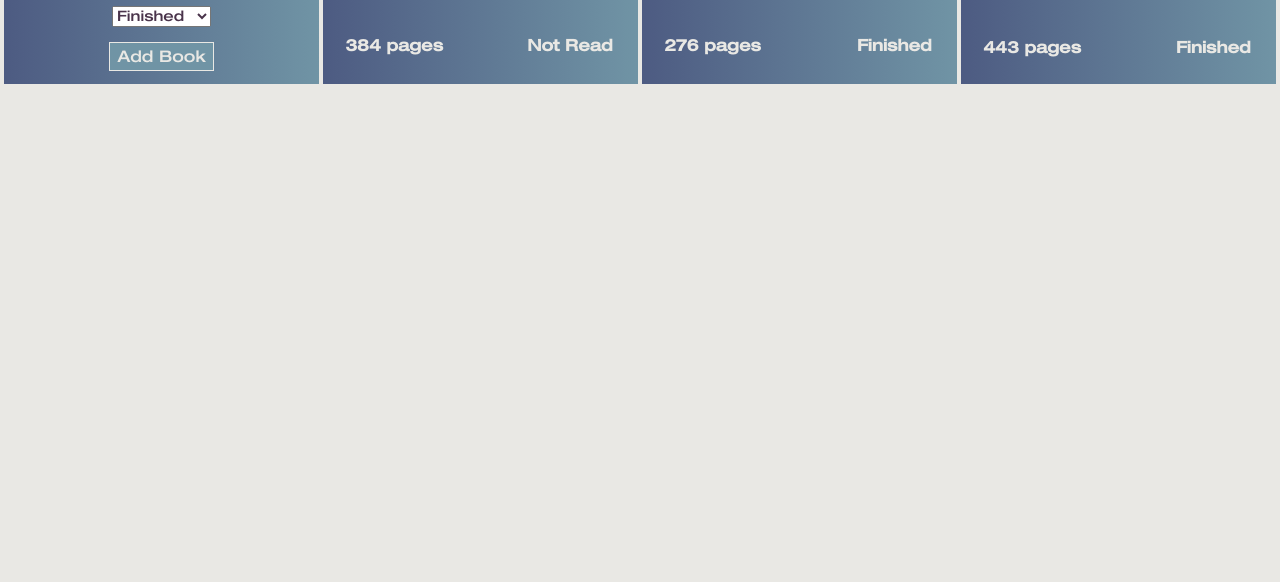
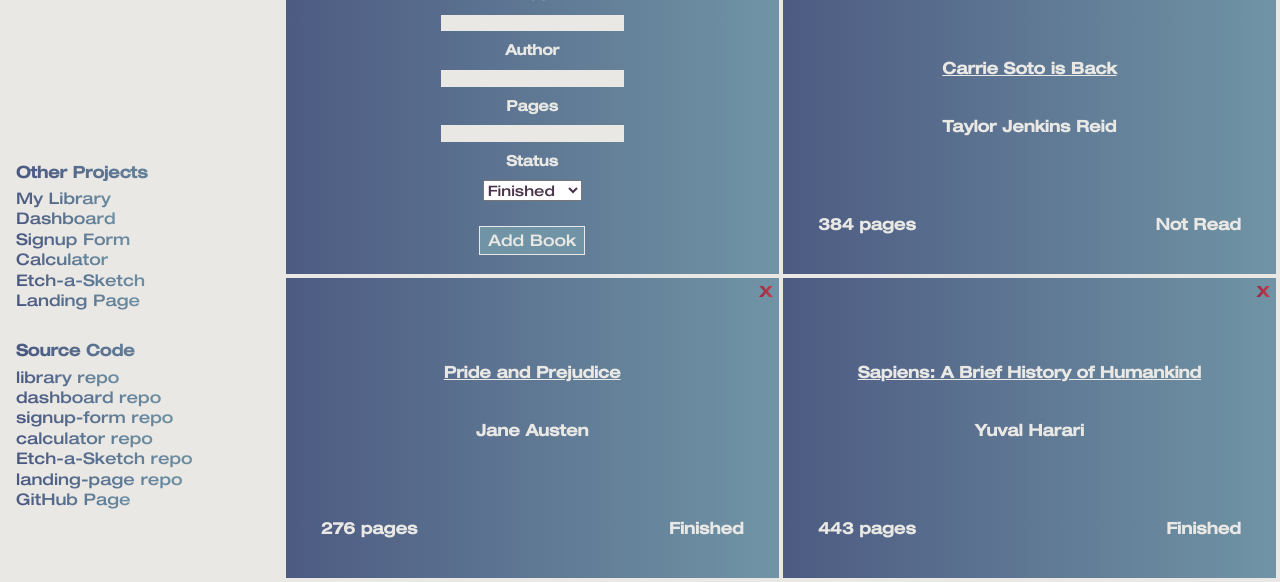
Before and after one commit to emeibech/library, a plain HTML site: page index.html in a window 1280 px wide. Shown: the part 237-819 px from the top of the page. Drawn offline with Linux system fonts and the light colour scheme.

Commit message:
Add extra info on larger screen

```diff
--- a/index.html
+++ b/index.html
@@ -4,16 +4,16 @@
     <meta charset="UTF-8">
     <meta http-equiv="X-UA-Compatible" content="IE=edge">
     <meta name="viewport" content="width=device-width, initial-scale=1.0">
-    <title>library</title>
+    <title>My Library</title>
     <link rel="stylesheet" href="normalize.css">
     <link rel="stylesheet" href="style.css">
     <script src="script.js" defer></script>
 </head>
 <body>
-
     <header>
         <h1>My Library</h1>
     </header>
+
     <main class="lib">
         <div class="add-new">
             <form class="book-form">
@@ -47,5 +47,30 @@
             </form>
         </div>
     </main>
+
+    <aside class="other-hidden">
+        <div class="extra">
+            <h4>Other Projects</h4>
+            <ul>
+                <li><a href="https://emeibech.github.io/library/">My Library</a></li>
+                <li><a href="https://emeibech.github.io/dashboard">Dashboard</a></li>
+                <li><a href="https://emeibech.github.io/signup-form/">Signup Form</a></li>
+                <li><a href="https://emeibech.github.io/calculator/">Calculator</a></li>
+                <li><a href="https://emeibech.github.io/Etch-a-Sketch/">Etch-a-Sketch</a></li>
+                <li><a href="https://emeibech.github.io/project-landing-page/">Landing Page</a></li>
+            </ul>
+
+            <h4 class="src-code">Source Code</h4>
+            <ul>
+                <li><a href="https://github.com/emeibech/library">library repo</a></li>
+                <li><a href="https://github.com/emeibech/dashboard">dashboard repo</a></li>
+                <li><a href="https://github.com/emeibech/signup-form">signup-form repo</a></li>
+                <li><a href="https://github.com/emeibech/calculator">calculator repo</a></li>
+                <li><a href="https://github.com/emeibech/Etch-a-Sketch">Etch-a-Sketch repo</a></li>
+                <li><a href="https://github.com/emeibech/project-landing-page">landing-page repo</a></li>
+                <li><a href="https://github.com/emeibech">GitHub Page</a></li>
+            </ul>
+        </div>
+    </aside>
 </body>
 </html>
--- a/style.css
+++ b/style.css
@@ -25,6 +25,8 @@ header h1 {
     height: 3rem;
     font-size: 2.5rem;
     margin-bottom: 0;
+    letter-spacing: -2px;
+
 }
 
 main {
@@ -172,3 +174,78 @@ label {font-size: 0.9rem;}
 .selection-hide {
     display: none;
 }
+
+/* other projects */
+.other-hidden {display: none;}
+
+@media only screen and (min-width: 768px) {
+    body {
+        display: grid;
+        grid-template-columns: 22% 1fr;
+    }
+
+    header {
+        grid-column: 2;
+        margin-top: 13%;
+    }
+
+    main {
+        grid-column: 2;
+        grid-template-columns: repeat(auto-fill, minmax(340px, 1fr));
+    }
+
+    main > div {
+        height: 300px;
+    }
+
+    .other-hidden {display: block;}
+
+    aside {
+        grid-column: 1 / 2;
+        grid-row: 2 / span 1;
+        padding-left: 1rem;
+        display: grid;
+        /* border: 1px solid goldenrod; */
+        place-items: start;
+        position: relative;
+    }
+
+    .extra {
+        display: grid;
+        gap: 8px;
+        position: sticky;
+        top: 50%;
+    }
+
+    .src-code {
+        margin-top: 24px;
+    }
+
+    .extra ul {
+        display: grid;
+        gap: 2px;
+    }
+
+    /* aside div {
+        border: 1px solid salmon;
+    } */
+
+    aside h4 {
+        background: -webkit-linear-gradient(45deg, #48557f, #7094a5);
+        -webkit-background-clip: text;
+        background-clip: text;
+        -webkit-text-fill-color: transparent;
+        text-decoration: underline;
+        color: #48557f;
+    }
+
+    ul{list-style: none;}
+
+    li a {
+        text-decoration: none;
+        background: -webkit-linear-gradient(45deg, #48557f, #7094a5);
+        -webkit-background-clip: text;
+        background-clip: text;
+        -webkit-text-fill-color: transparent;
+    }
+}
```
